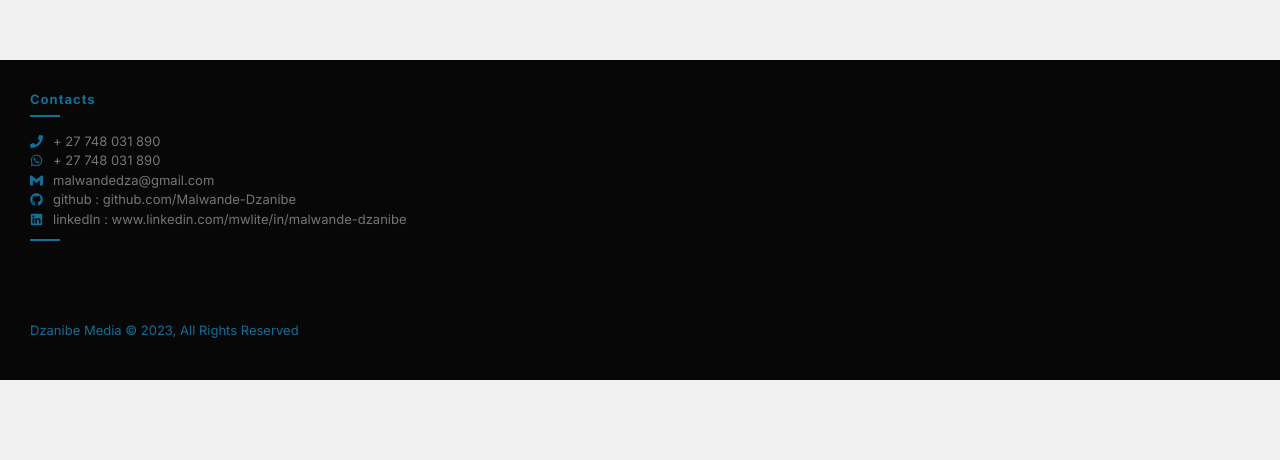
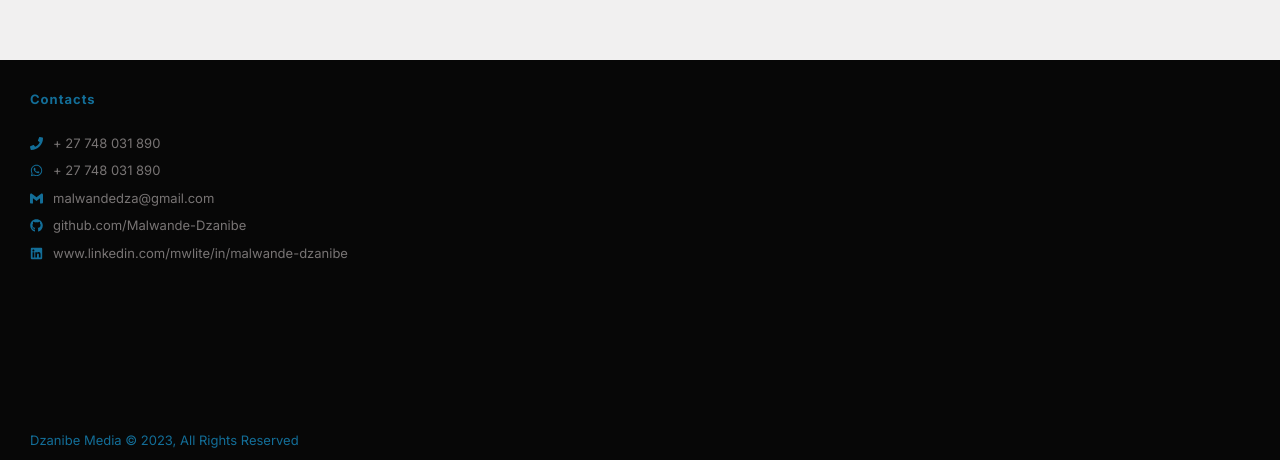
Before and after one commit to Malwande-Dzanibe/front-end-ecommerce-demo, a Next.js app: page /cart in a window 1280 px wide. Shown: the part 804-1264 px from the top of the page. Before the commit the page ends 1184 px from the top, so only its background shows below. Built offline with nearby package versions, Linux system fonts and the light colour scheme.

Commit message:
23-12-24

```diff
--- a/app/globals.css
+++ b/app/globals.css
@@ -47,7 +47,7 @@ body{
 
 .icons{
     display: flex;
-
+    margin: 4px 0px;
 }
 
 .icons-style{
@@ -342,7 +342,7 @@ p{
 
 .on-cart{
     border: 1px solid rgb(199, 199, 199);
-    width: 450px;
+    width: 410px;
     height: 252px;
     display: flex;
     border-radius: 3px;
@@ -412,7 +412,7 @@ p{
 }
 
 footer{
-    height: 40vh;
+    height: 50vh;
     width: 100%;
     background-color: rgb(7, 7, 7);
     display: flex;
@@ -422,22 +422,24 @@ footer{
     font-size: 13px;
     flex-direction: column;
     position: relative;
+    bottom: 0;
 }
 
 .socials{
     display: flex;
     flex-direction: column;
-    min-height: 30px;
+    height: 30px;
     position: absolute;
     left: 30px;
     top: 30px;
+    bottom: 40px;
 }
 
 .dzanibe{
     position: absolute;
     left: 30px;
-    bottom: 40px;
     color: rgb(19, 110, 152);
+    bottom: 10px;
 }
 
 .contacts-title{
@@ -564,6 +566,10 @@ footer{
         min-height: 70vh;
     }
 
+    .nav{
+        padding: 0px 10px;
+    }
+
     .sub-total-wrapper{
         display: flex;
         justify-content: center;
@@ -678,6 +684,7 @@ footer{
         margin-left: 40px;
         margin-bottom: 10px;
     }
+
 }
 
 @media (max-width: 600px){
@@ -737,7 +744,7 @@ footer{
     }
 
     .sub-title{
-        margin-right: 120px;
+        margin-right: 70px;
     }
 
     .image{
@@ -762,6 +769,7 @@ footer{
     .sub-title{
         margin-right: 90px;
     }
+
 }
 
 @media (min-width: 950px){
@@ -789,6 +797,17 @@ footer{
         flex-direction: column;
         padding: 0px 10px;
         min-height: 75vh;
+    }
+
+    .nav{
+        height: 8vh;
+        width: 100%;
+        background-color: rgb(23, 165, 231);;
+        display: flex;
+        justify-content: space-between;
+        padding: 0px 140px;
+        align-items: center;
+        position: relative;
     }
 
 }
--- a/app/layout.tsx
+++ b/app/layout.tsx
@@ -46,12 +46,12 @@ export default function RootLayout({
                       </div>
                       <div >
                         <a className='icons' href="https://github.com/Malwande-Dzanibe" target="_blank">
-                        <FaGithub className={"icons-style"}/><h4>github : github.com/Malwande-Dzanibe</h4>
+                        <FaGithub className={"icons-style"}/><h4>github.com/Malwande-Dzanibe</h4>
                         </a>
                       </div>
                       <div  >
                         <a className='icons' href="http://www.linkedin.com/mwlite/in/malwande-dzanibe-3550a0261" target="_blank">
-                        <FaLinkedin className={"icons-style"}/><h4 className='linked'>linkedIn : www.linkedin.com/mwlite/in/malwande-dzanibe</h4>
+                        <FaLinkedin className={"icons-style"}/><h4 className='linked'>www.linkedin.com/mwlite/in/malwande-dzanibe</h4>
                         </a>
                       </div>
                       <div className='line'></div>
```
